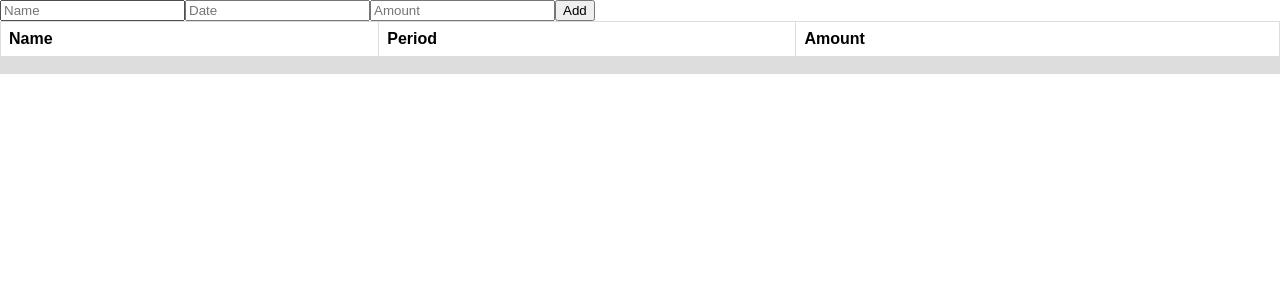
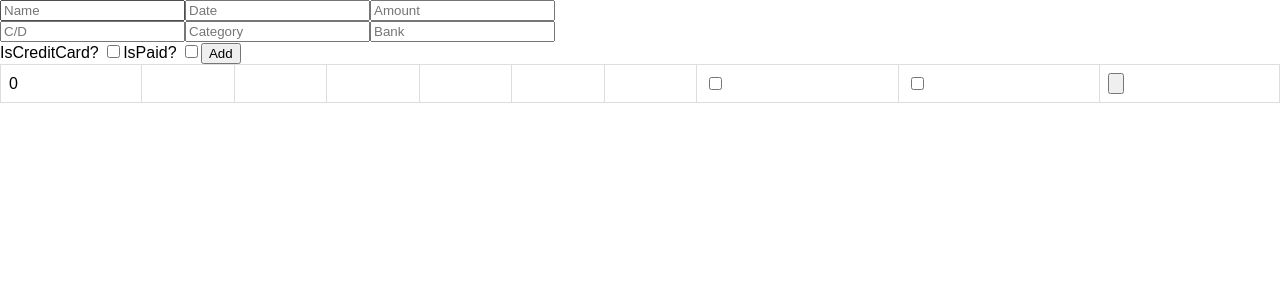
Before and after one commit to houseOfEorl/expenses-app, a React (Create React App) app: page / in a window 1280 px wide. Both pictures are taken after a click on the button "Add". Shown: the top 300 px of the page. Built offline with nearby package versions, Linux system fonts and the light colour scheme.

Commit message:
Adding new fields in the list and add option
Adding new fields in the list and in the add option

```diff
--- a/src/actions/index.js
+++ b/src/actions/index.js
@@ -6,6 +6,10 @@ export const addExpense = ( data ) => ({
     payload: data
 })
 
+export const updateExpense = ( data ) => ({
+    type: 'UPDATE_EXPENSE'
+})
+
 export const setVisibiltyFilter = filter => ({
     type: 'SET_VISIBILITY_FILTER',
     filter
--- a/src/components/Expense.js
+++ b/src/components/Expense.js
@@ -1,18 +1,31 @@
 import React from 'react';
 import PropTypes from 'prop-types';
 
-const Expense = ({ name, date, amount }) => (
+const Expense = ({ id, name, date, amount, isCreditOrDebit, paymentCategory, bank, isCreditCard, isPaid  }) => (
     <tr>
+        <td> {id} </td>
         <td> {name} </td>
         <td> {date} </td>
         <td> {amount} </td>
+        <td> {isCreditOrDebit} </td>
+        <td> {paymentCategory} </td>
+        <td> {bank} </td>
+        <td> <input type="checkbox" checked={isCreditCard} readOnly />  </td>
+        <td> <input type="checkbox" checked={isPaid} readOnly />  </td>
+        <td> <input type="button" />  </td>
     </tr>
 )
 
 Expense.propTypes = {
+    id: PropTypes.string.isRequired,
     name: PropTypes.string.isRequired,
     date: PropTypes.string.isRequired,
-    amount: PropTypes.string.isRequired
+    amount: PropTypes.string.isRequired,
+    isCreditOrDebit: PropTypes.string.isRequired,
+    paymentCategory: PropTypes.string.isRequired,
+    bank: PropTypes.string.isRequired,
+    isCreditCard: PropTypes.bool.isRequired,
+    isPaid: PropTypes.bool.isRequired
 }
 
 export default Expense
--- a/src/components/ExpenseList.js
+++ b/src/components/ExpenseList.js
@@ -2,14 +2,9 @@ import React from 'react';
 import PropTypes from 'prop-types';
 import Expense from './Expense';
 
-const ExpenseList = ({ expenses }) => (
+const ExpenseList = ({ expenses, dispatch }) => (
     <table>
         <tbody>
-            <tr>
-                <th>Name</th>
-                <th>Period</th>
-                <th>Amount</th>
-            </tr>
             {expenses.map(expense =>
                 <Expense
                     key={expense.id}
@@ -25,7 +20,12 @@ ExpenseList.propTypes = {
       id: PropTypes.number.isRequired,
       name: PropTypes.string.isRequired,
       date: PropTypes.string.isRequired,
-      amount: PropTypes.string.isRequired
+      amount: PropTypes.string.isRequired,
+      isCreditOrDebit: PropTypes.string.isRequired,
+      paymentCategory: PropTypes.string.isRequiredsy,
+      bank: PropTypes.string.isRequired,
+      isCreditCard: PropTypes.bool.isRequired,
+      isPaid: PropTypes.bool.isRequired
     }).isRequired).isRequired
 }
 
--- a/src/containers/AddExpense.js
+++ b/src/containers/AddExpense.js
@@ -12,6 +12,12 @@ class AddExpense extends Component {
         this.clearForm = this.clearForm.bind(this);
     }
 
+    handlOnChange({ target }) {
+        this.setState({
+            [target.name]: target.value
+        })
+    }
+
 
     handleOnClick(e) {
         e.preventDefault()
@@ -21,8 +27,14 @@ class AddExpense extends Component {
         let date = this.inputDate.value;
         let amount = this.inputAmount.value;
 
+        let isCreditOrDebit = this.inputIsCreditOrDebit.value;
+        let paymentCategory = this.inputPaymentCategory.value;
+        let bank = this.inputBank.value;
+        let isCreditCard = this.inputIsCreditCard.checked;
+        let isPaid = this.inputIsPaid.checked;
+
         //create object with the expense values that we will add
-        var expense = {name:name, date:date, amount:amount}
+        var expense = {name:name, date:date, amount:amount, isCreditOrDebit:isCreditOrDebit, paymentCategory:paymentCategory, bank:bank, isCreditCard:isCreditCard, isPaid:isPaid}
 
         dispatch(addExpense(expense));
 
@@ -39,13 +51,24 @@ class AddExpense extends Component {
     render() {
         return (
             <div>
-                <input ref={ node => this.inputName = node } type="text" placeholder="Name"  />
-                <input ref={ node => this.inputDate = node } type="text" placeholder="Date" />
-                <input ref={ node => this.inputAmount = node } type="number" placeholder="Amount"  />
+                <section>
+                    <input ref={ node => this.inputName = node } type="text" placeholder="Name"  />
+                    <input ref={ node => this.inputDate = node } type="text" placeholder="Date" />
+                    <input ref={ node => this.inputAmount = node } type="number" placeholder="Amount"  />
+                </section>
+                <section>
+                    <input ref={ node => this.inputIsCreditOrDebit = node } type="text" placeholder="C/D" />
+                    <input ref={ node => this.inputPaymentCategory = node } type="text" placeholder="Category" />
+                    <input ref={ node => this.inputBank = node } type="text" placeholder="Bank" />
+                </section>
+                <section>
+                    IsCreditCard? <input ref={ node => this.inputIsCreditCard = node } type="checkbox" placeholder="CreditCard" />
+                    IsPaid? <input ref={ node => this.inputIsPaid = node } type="checkbox" placeholder="IsPaid?" />
+                    <button type="submit" onClick={this.handleOnClick}>
+                        Add
+                    </button>
+                </section>
 
-                <button type="submit" onClick={this.handleOnClick}>
-                    Add
-                </button>
             </div>
         )
     }
--- a/src/containers/VisibleExpenseList.js
+++ b/src/containers/VisibleExpenseList.js
@@ -1,11 +1,13 @@
 import { connect } from 'react-redux';
 import ExpenseList from '../components/ExpenseList'
+import { updateExpense } from '../actions';
+
 
 const getVisibleExpense = (expenses, filterPeriod, filterTypeOfExpense) => {
     return expenses;
 }
 
-const mapStateToProps = state => ({
+const mapStateToProps = (state , store) => ({
     expenses: getVisibleExpense(state.expenses, state.period, state.typeOfExpense)
 })
 
--- a/src/reducers/expenses.js
+++ b/src/reducers/expenses.js
@@ -7,12 +7,21 @@ const expenses = (state = [], action) => {
                     id: action.id,
                     name: action.payload.name,
                     date: action.payload.date,
-                    amount: action.payload.amount
+                    amount: action.payload.amount,
+                    isCreditOrDebit: action.payload.isCreditOrDebit,
+                    paymentCategory: action.payload.paymentCategory,
+                    bank: action.payload.bank,
+                    isCreditCard: action.payload.isCreditCard,
+                    isPaid: action.payload.isPaid
                 }
             ];
+        case 'UPDATE_EXPENSE':
+            return state;
         default:
             return state;
     }
 }
 
+
+
 export default expenses
--- a/src/reducers/index.js
+++ b/src/reducers/index.js
@@ -1,6 +1,8 @@
 import { combineReducers } from 'redux';
 import expenses from './expenses';
+import visibilityFilter from './visibilityFilter';
 
 export default combineReducers ({
-    expenses
+    expenses,
+    visibilityFilter
 })
--- a/src/reducers/visibilityFilter.js
+++ b/src/reducers/visibilityFilter.js
@@ -0,0 +1,5 @@
+const baraca = (state = [], action) => {
+    return baraca;
+}
+
+export default baraca
```
